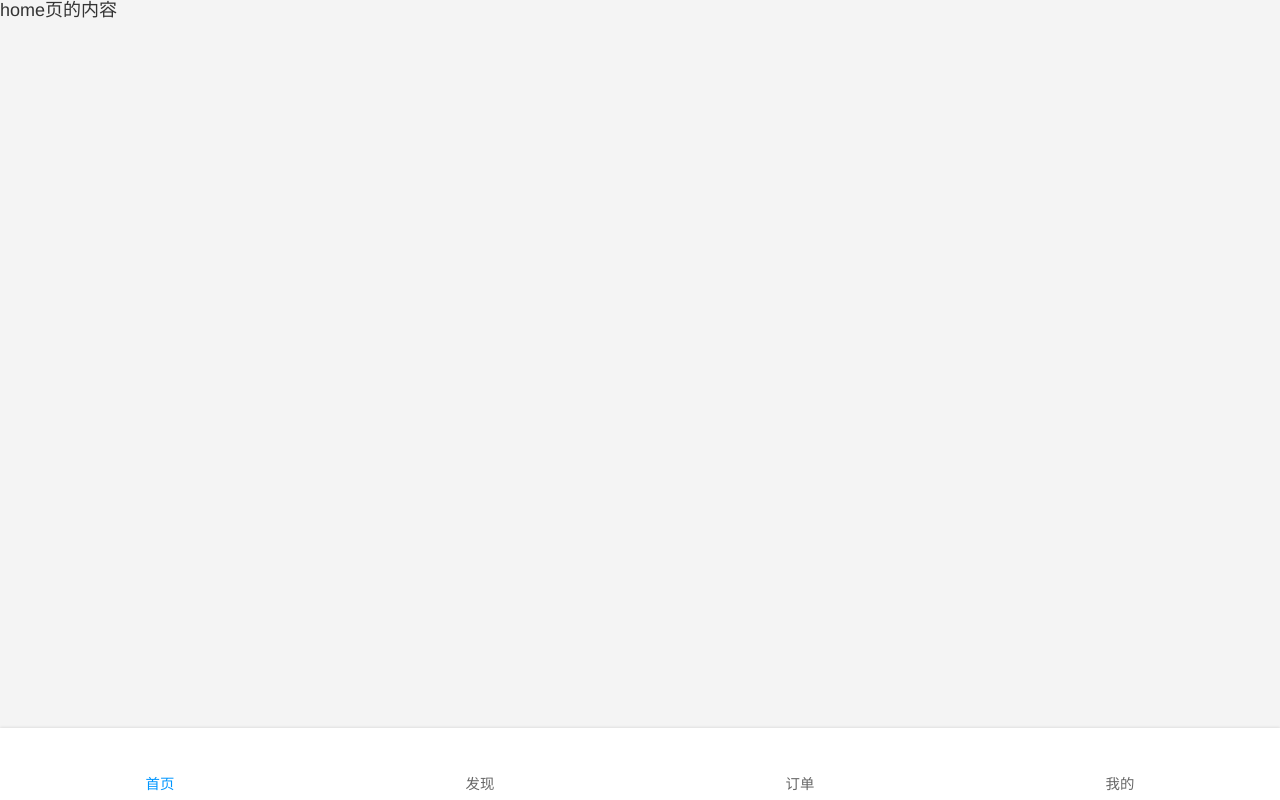
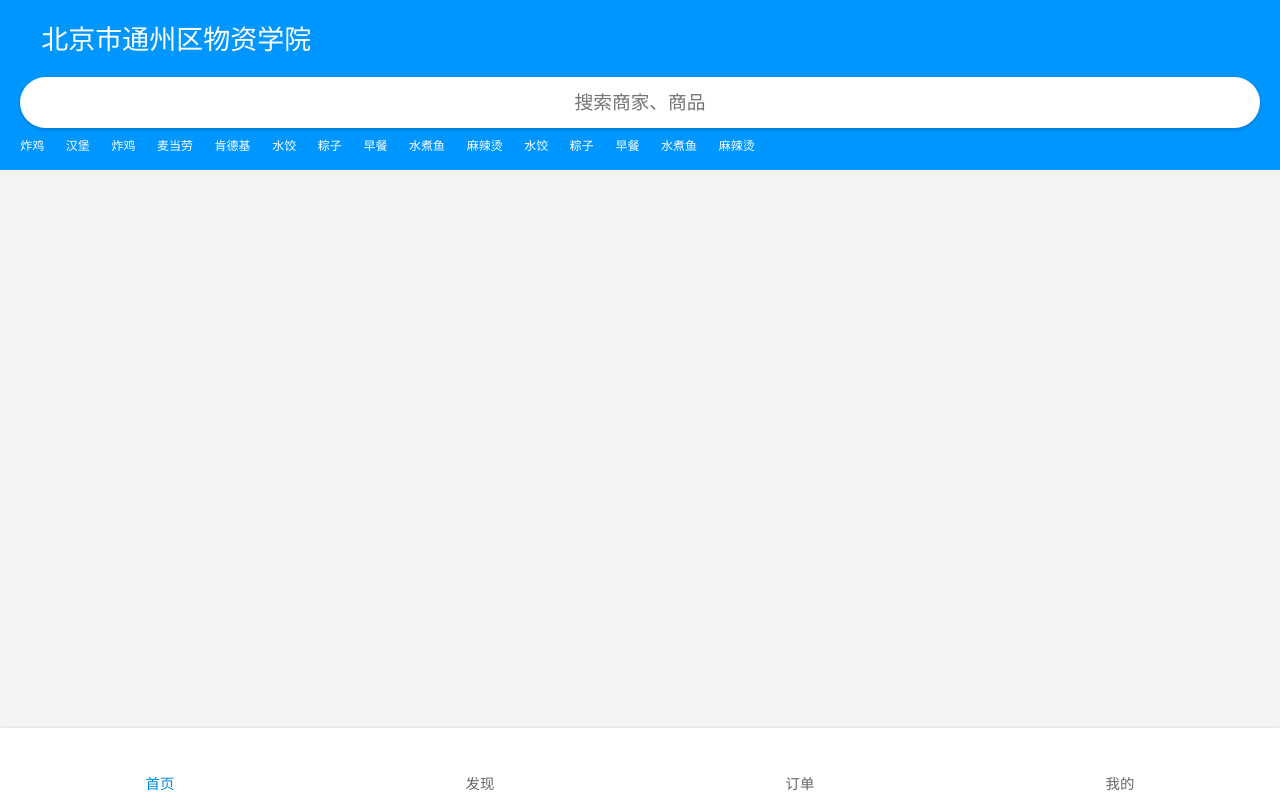
Before and after one commit to dinghuihua/vue2-elm-h5, a Vue app: page /#/index in a window 1280 px wide. Built offline with nearby package versions, Linux system fonts and the light colour scheme; a web font is replaced by a local one.

Commit message:
add 首页的 header 部分

```diff
--- a/src/components/common/footer_nav/footer_nav.less
+++ b/src/components/common/footer_nav/footer_nav.less
@@ -1,5 +1,3 @@
-@import '../../../style/mixin.less';
-
 .footer_nav{
 	position: fixed;
 	bottom: 0;
@@ -11,7 +9,7 @@
 	padding-top: .12rem;
 	height: 1.333333rem;
 	box-shadow: 0 -0.026667rem 0.053333rem rgba(0,0,0,.1);
-	background-color: @white;
+	background-color: #fff;
 	color: #666;
 	.text{
 		display: block;
@@ -21,7 +19,7 @@
 		font-size: 0.533333rem;
 	}
 	.router-link-active{
-		color: @blue;
+		color: #0089dc;
 	}
 
 }
--- a/src/components/home/home.less
+++ b/src/components/home/home.less
@@ -0,0 +1,41 @@
+@import '../../style/mixin.less';
+.page-home{
+	.header{
+		width: 100%;
+		padding: 0.3rem 0.373333rem;
+		background-color: @blue;
+		color: @white;
+		.location{
+			width: 60%;
+			height: 0.92rem;
+			line-height: 0.92rem;
+			font-size: 0.5rem;
+			.text-ellipsis;
+			.text{
+				font-size: .48rem;
+			}
+		}
+		.search-input{
+			width: 100%;
+			height: 0.96rem;
+			margin: 0.2rem 0;
+			text-align: center;
+			border-radius: 0.96rem;
+			box-shadow: 0 0.026667rem 0.066667rem 0 rgba(0,0,0,.2);
+			font-size: 0.346667rem;
+			color: #333;
+		}
+		.hot-word{
+			display: flex;
+			align-items: center;
+		  white-space: nowrap;
+		  overflow-x: auto;
+		  span {
+		  	color: @white;
+		  }
+			span:not(:last-child){
+				margin-right: .4rem;
+			}
+		}
+	}
+}
--- a/src/components/home/home.vue
+++ b/src/components/home/home.vue
@@ -1,7 +1,34 @@
 <style lang="less" src="./home.less" scoped></style>
 <template>
   <div class="page-home" v-if="showThePage">
-    <h2>home页的内容</h2>
+    <header class="header">
+      <div class="location">
+        <i class="icon i-location"></i>
+        <span>北京市通州区物资学院</span>
+      </div>
+      <!-- 搜索 -->
+      <router-link to="/search">
+        <input type="text" class="search-input" placeholder="搜索商家、商品">
+      </router-link>
+      <!-- 热搜词 -->
+      <div class="hot-word">
+        <span>炸鸡</span>
+        <span>汉堡</span>
+        <span>炸鸡</span>
+        <span>麦当劳</span>
+        <span>肯德基</span>
+        <span>水饺</span>
+        <span>粽子</span>
+        <span>早餐</span>
+        <span>水煮鱼</span>
+        <span>麻辣烫</span>
+        <span>水饺</span>
+        <span>粽子</span>
+        <span>早餐</span>
+        <span>水煮鱼</span>
+        <span>麻辣烫</span>
+      </div>
+    </header>
 
     <!-- 底部的固定导航栏 -->
     <Footer-nav></Footer-nav>
@@ -21,7 +48,7 @@ export default {
   },
   mounted () {
     this.$store.dispatch('setLoading', true)
-    let time = Math.floor(Math.random() * 2000) // 模拟请求等待需要的时间
+    let time = Math.floor(Math.random() * 1000) // 模拟请求等待需要的时间
     setTimeout(() => {
       this.$store.dispatch('setLoading', false) // loading 隐藏
       this.showThePage = true
--- a/src/style/mixin.less
+++ b/src/style/mixin.less
@@ -1,3 +1,9 @@
 @blue: #0096ff;
 @white: #fff;
 @gray: #f4f4f4;
+
+.text-ellipsis{
+	overflow: hidden;
+	white-space: nowrap;
+	text-overflow: ellipsis;
+}
```
